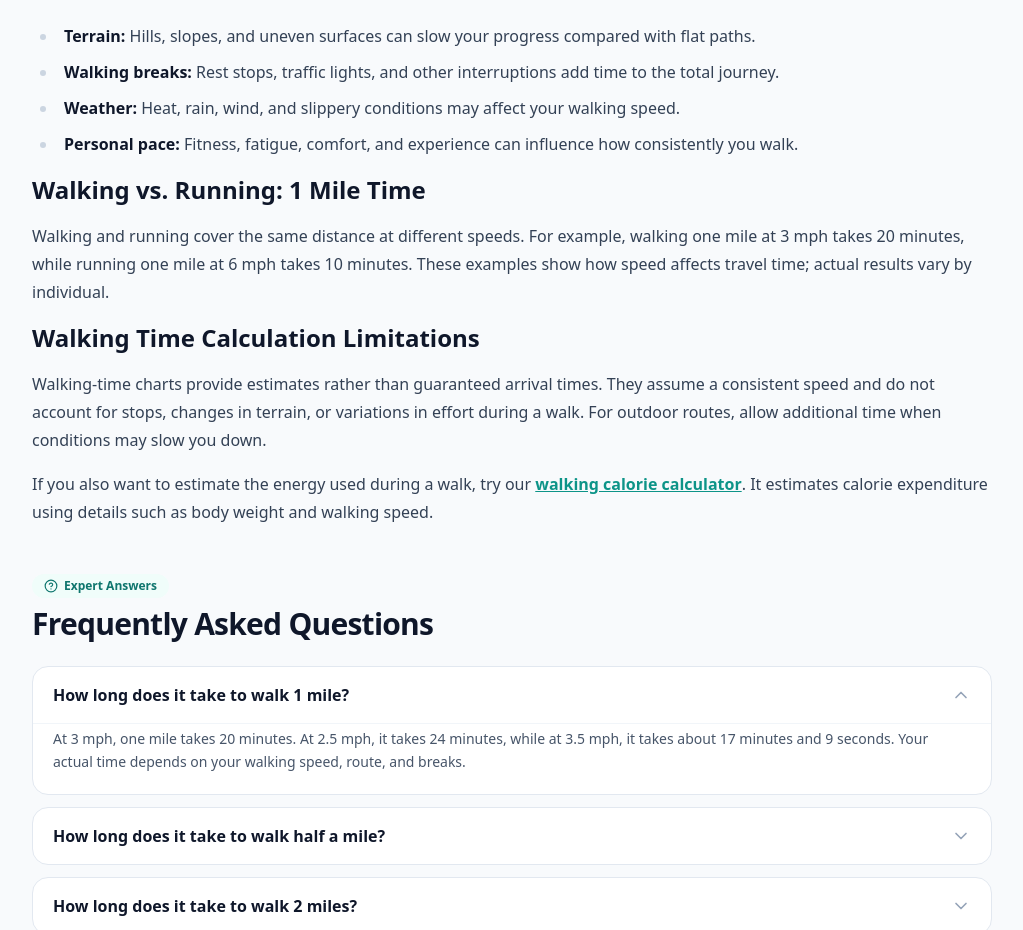
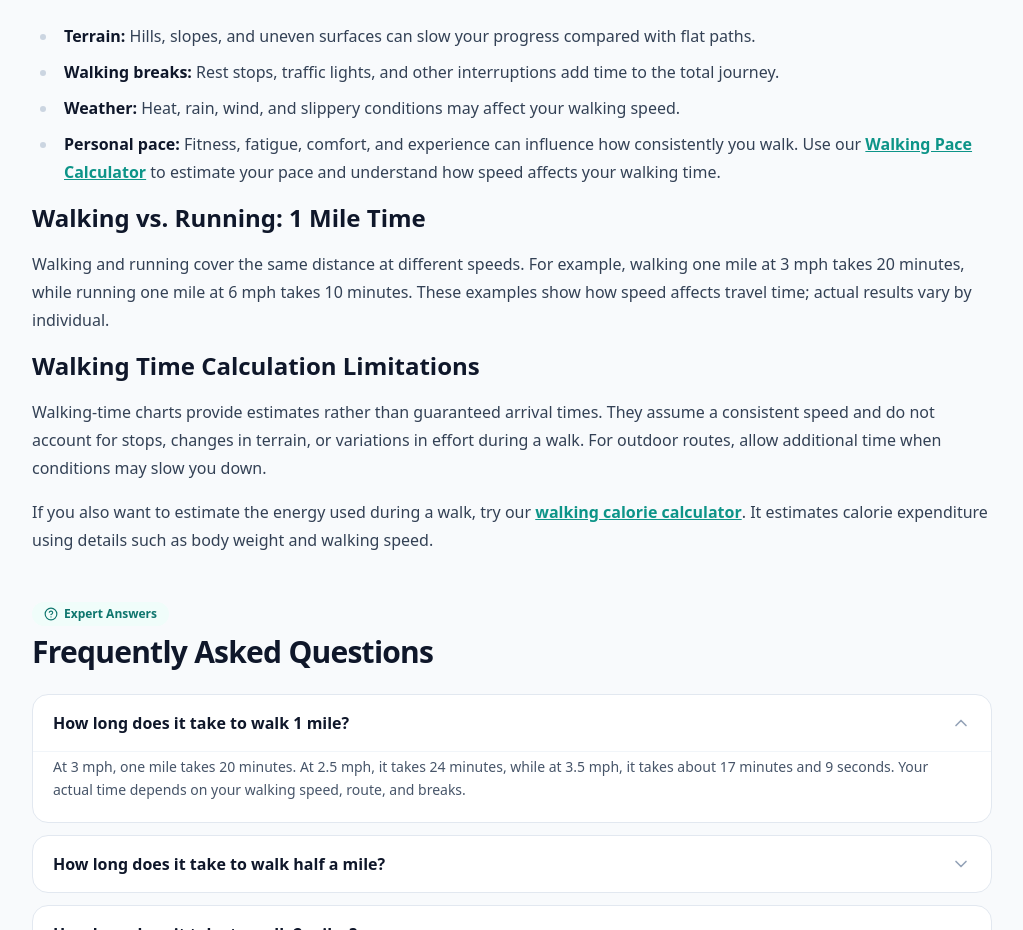
Before and after one commit to zain-taseer-developer/Walking-Calorie-Calculator-2026, a Next.js app: page /how-long-to-walk-a-mile in a window 1280 px wide. Shown: the part 2244-3174 px from the top of the page, without its empty margins (128-1151 px from the left). Built offline with nearby package versions, Linux system fonts and the light colour scheme; no server answers.

Commit message:
Update calculator functionality and content 3

```diff
--- a/app/how-long-to-walk-a-mile/page.tsx
+++ b/app/how-long-to-walk-a-mile/page.tsx
@@ -242,10 +242,17 @@ export default function HowLongToWalkMilePage() {
             <strong>Weather:</strong> Heat, rain, wind, and slippery conditions
             may affect your walking speed.
           </li>
-          <li>
-            <strong>Personal pace:</strong> Fitness, fatigue, comfort, and
-            experience can influence how consistently you walk.
-          </li>
+         <li>
+  <strong>Personal pace:</strong> Fitness, fatigue, comfort, and
+  experience can influence how consistently you walk. Use our{" "}
+  <Link
+    href="/walking-pace-calculator"
+    className="font-bold text-brand-600 underline"
+  >
+    Walking Pace Calculator
+  </Link>{" "}
+  to estimate your pace and understand how speed affects your walking time.
+</li>
         </ul>
 
         <h2>Walking vs. Running: 1 Mile Time</h2>
```
